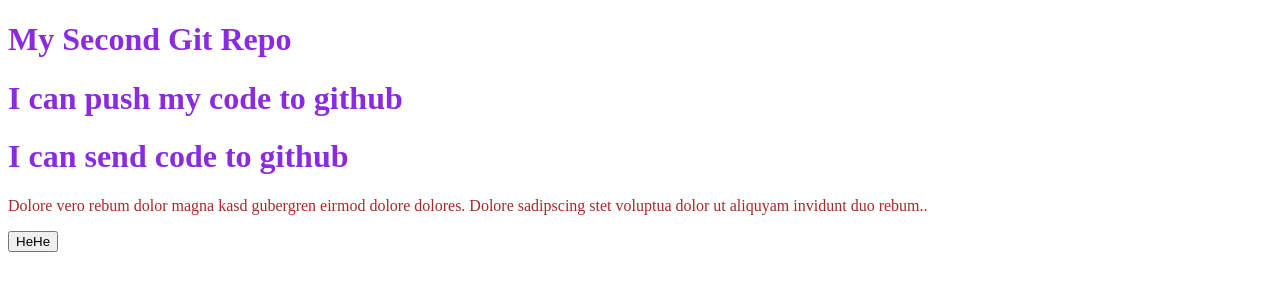
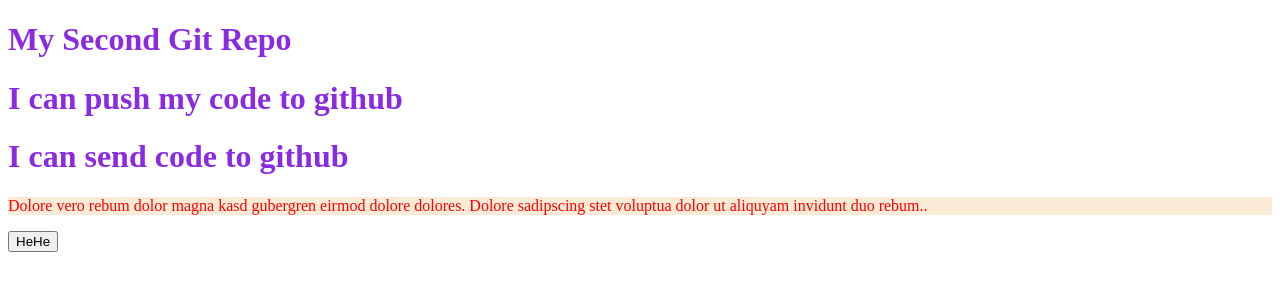
Before and after one commit to Forestum/my_second_repo, a plain HTML site: page index.html in a window 1280 px wide. Drawn offline with Linux system fonts and the light colour scheme.

Commit message:
added bg color

```diff
--- a/style.css
+++ b/style.css
@@ -2,5 +2,6 @@
     color:blueviolet;
 }
 p{
-    color: brown;
+    color: red;
+    background-color: antiquewhite;
 }
```
